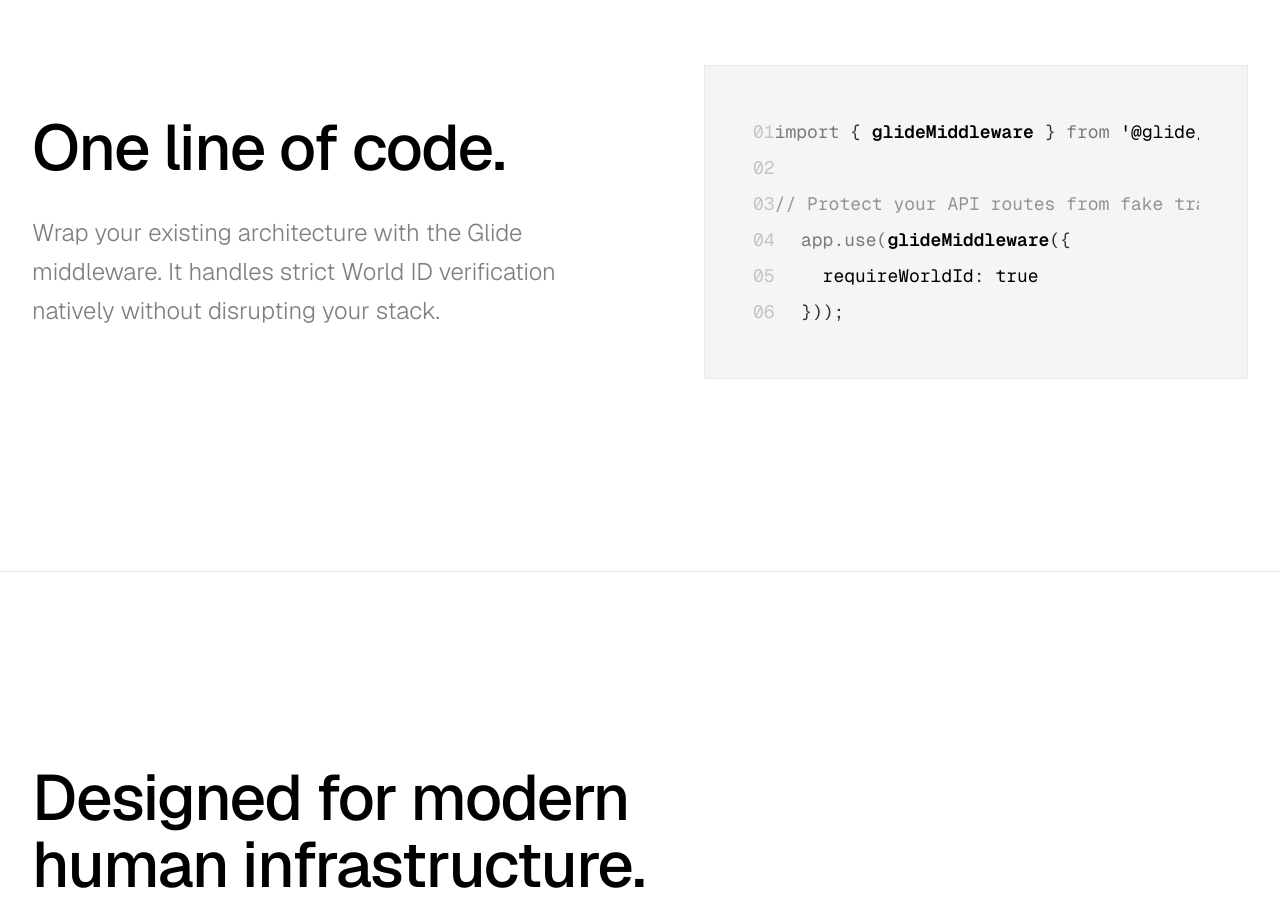
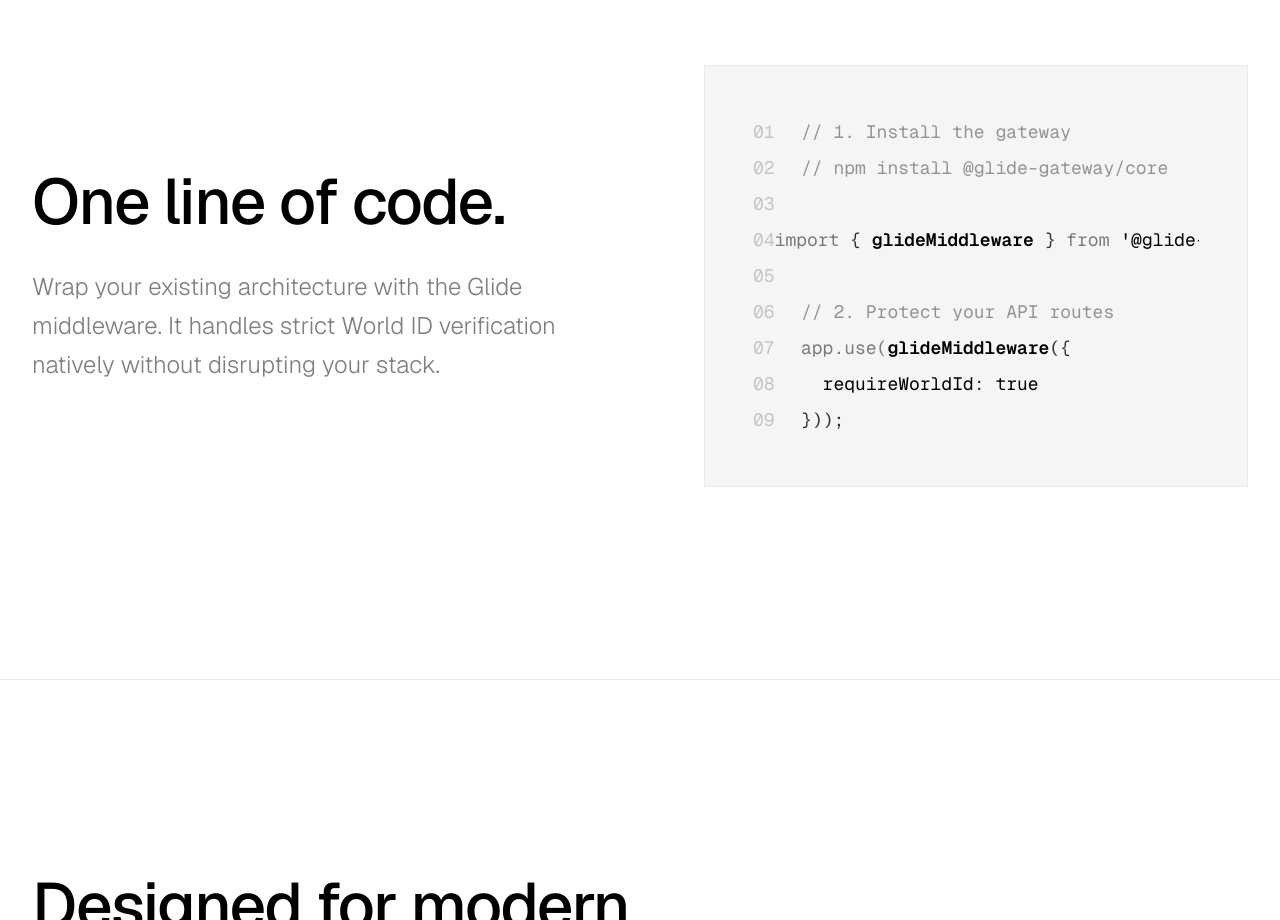
Before and after one commit to 0xshae/glide, a Next.js app: page / in a window 1280 px wide. Shown: the part 4720-5640 px from the top of the page. Built offline with nearby package versions, Linux system fonts and the light colour scheme.

Commit message:
feat: add npm installation guide to landing page

```diff
--- a/src/components/CodeShowcase.tsx
+++ b/src/components/CodeShowcase.tsx
@@ -3,9 +3,12 @@
 import { motion, useInView } from "framer-motion";
 import { useRef } from "react";
 
-const codeString = `import { glideMiddleware } from '@glide/core';
+const codeString = `// 1. Install the gateway
+// npm install @glide-gateway/core
 
-// Protect your API routes from fake traffic
+import { glideMiddleware } from '@glide-gateway/core';
+
+// 2. Protect your API routes
 app.use(glideMiddleware({
   requireWorldId: true
 }));`;
@@ -43,8 +46,8 @@
   if (resultString.includes("from")) {
     resultString = resultString.replace("from", "<span class='text-black/50 dark:text-white/50'>from</span>");
   }
-  if (resultString.includes("'@glide/core'")) {
-    resultString = resultString.replace("'@glide/core'", "<span class='text-black dark:text-white'>'@glide/core'</span>");
+  if (resultString.includes("'@glide-gateway/core'")) {
+    resultString = resultString.replace("'@glide-gateway/core'", "<span class='text-black dark:text-white'>'@glide-gateway/core'</span>");
   }
   if (resultString.includes("app.use(")) {
     resultString = resultString.replace("app.use(", "<span class='text-black/50 dark:text-white/50'>app.use(</span>");
```
